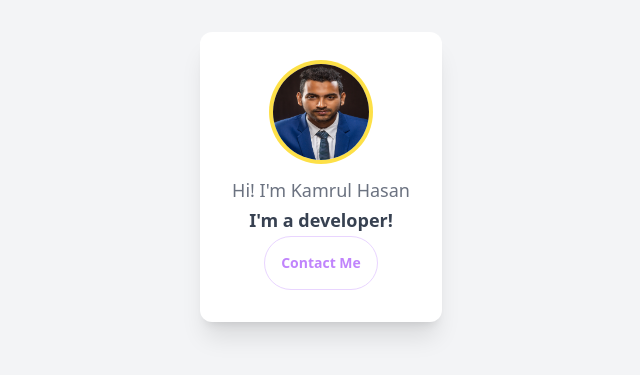
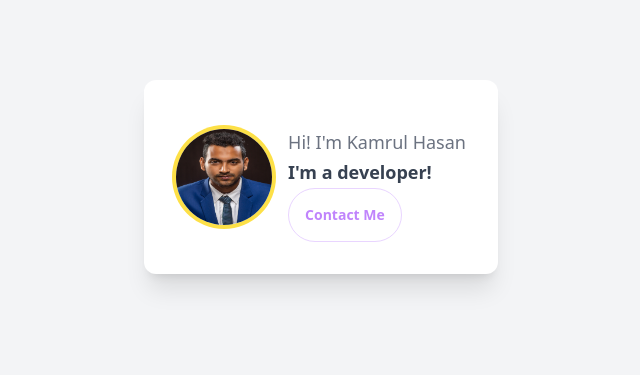
Before and after one commit to HasanMdKamrul/CreateCardTailwindcss, a website: page src/index.html in a window 1280 px wide. Shown: the part 223-598 px from the top of the page, without its empty margins (319-959 px from the left). Drawn offline with Linux system fonts and the light colour scheme.

Commit message:
Styles added for the Small devices

```diff
--- a/src/index.html
+++ b/src/index.html
@@ -8,13 +8,13 @@
     <link rel="stylesheet" href="../output/output.css">
 </head>
 <body class="h-screen flex justify-center items-center bg-gray-100">
-    <div class="max-w-sm mx-auto p-8 bg-white rounded-xl shadow-xl space-y-4">
-        <img  class="rounded-full h-24 mx-auto ring-4 ring-yellow-300" src="../image/kamrul_654x654.jpg" alt="Learn with sumit logo">
+    <div class="max-w-sm mx-auto p-8 bg-white rounded-xl shadow-xl space-y-4 sm:flex sm:space-x-4 sm:items-center">
+        <img  class="rounded-full h-24 mx-auto ring-4 ring-yellow-300 sm:mx-0 sm:flex-shrink-0" src="../image/kamrul_654x654.jpg" alt="Learn with sumit logo">
         <div>
-            <div class="mx-auto text-center text-lg space-y-0.5">
+            <div class="mx-auto text-center text-lg space-y-0.5 sm:text-left">
                 <p class="text-gray-500 font-medium text-center">Hi! I'm Kamrul Hasan</p>
                 <p class="text-gray-700 font-semibold">I'm a developer!</p>
-                <button class="px-4 py-4 border border-purple-200 rounded-full text-sm text-purple-400 font-semibold">Contact Me</button>
+                <button class="px-4 py-4 border border-purple-200 rounded-full  text-purple-400 font-semibold text-sm">Contact Me</button>
             </div>
 
         </div>
```
Also changed, not shown: output/output.css.
